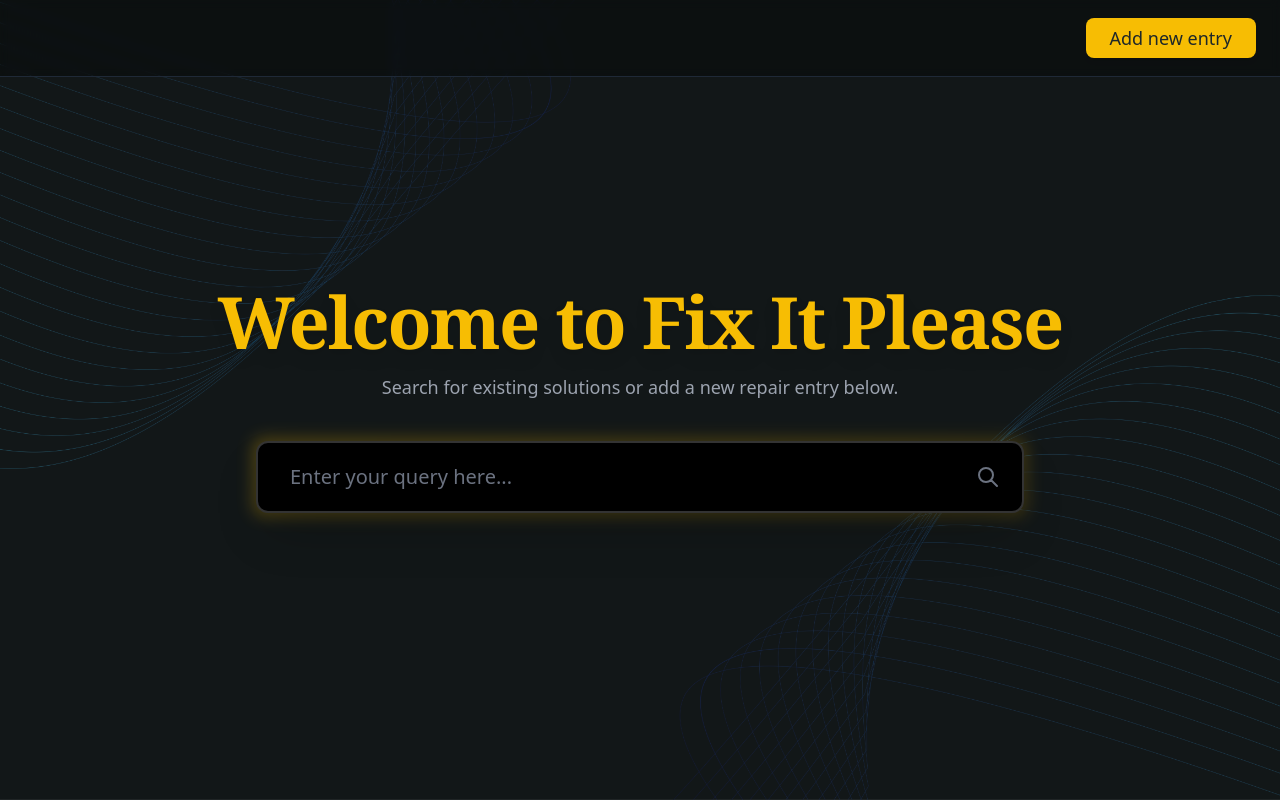
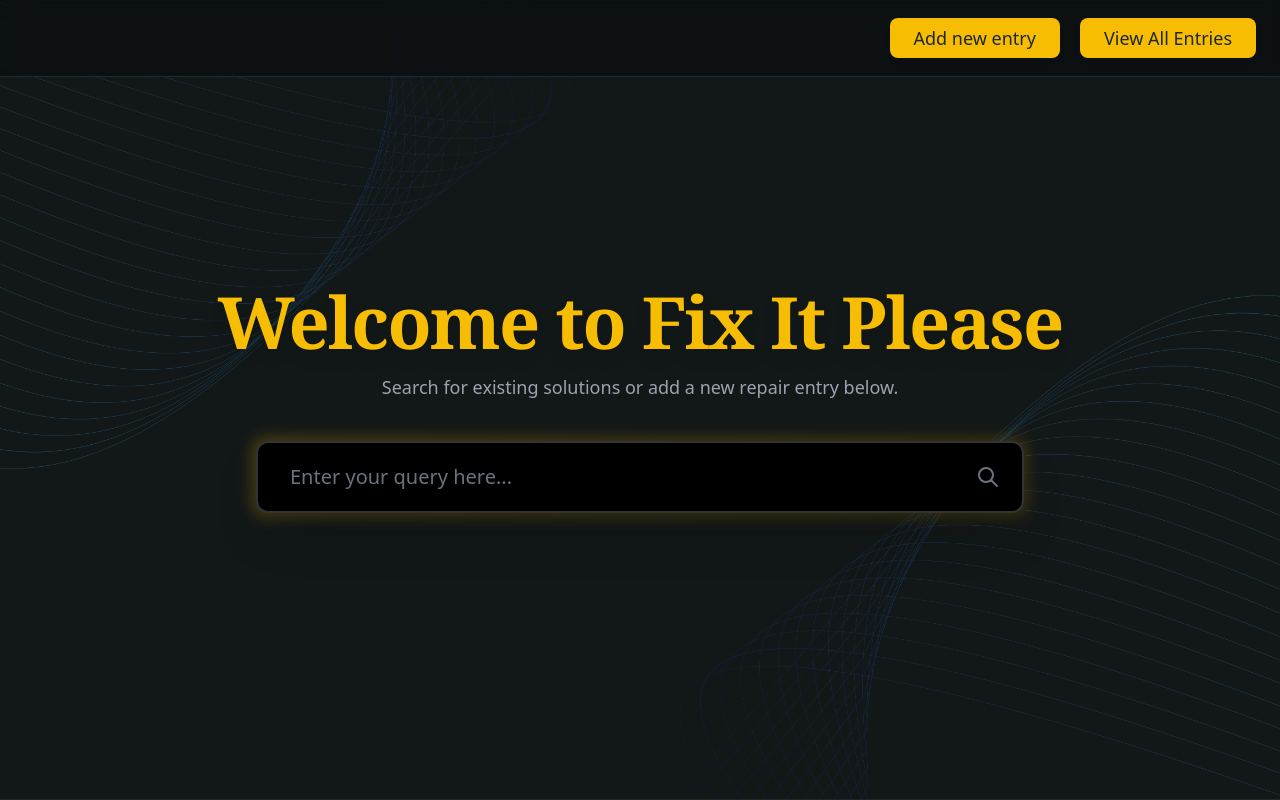
Before and after one commit to SambaranBanerjee/Fix-It-Please, a Next.js app in the folder fix-it-please/: page /pages/landing in a window 1280 px wide. Built offline with nearby package versions, Linux system fonts and the light colour scheme.

Commit message:
Added a button in landing page to access the view-queries page.

```diff
--- a/fix-it-please/app/pages/landing/page.tsx
+++ b/fix-it-please/app/pages/landing/page.tsx
@@ -32,7 +32,6 @@ export default function LandingPage() {
   const [suggestions, setSuggestions] = useState<Suggestion[]>([]);
   const [showSuggestions, setShowSuggestions] = useState(false);
 
-  // 300ms delay is standard for UX
   const debouncedQuery = useDebounce(query, 300);
   const wrapperRef = useRef<HTMLDivElement>(null);
 
@@ -83,15 +82,25 @@ export default function LandingPage() {
     <div className="min-h-screen bg-[#1e2729] flex flex-col text-white vertical-scroll">
 
       {/* Header Section */}
-      <header className="w-full p-6 flex justify-end items-center border-b border-gray-800 bg-[#000000]/30 backdrop-blur-sm sticky top-0 z-50">
+      <header className="w-full p-6 flex justify-end items-center gap-5 border-b border-gray-800 bg-[#000000]/30 backdrop-blur-sm sticky top-0 z-50">
         <div>
-            <Link href='/add-entry' className="bg-[#F7BD03] text-[#1e2729] font-bold py-2 px-6 rounded-lg shadow-md
+            <Link href='/pages/add-entry' className="bg-[#F7BD03] text-[#1e2729] font-bold py-2 px-6 rounded-lg shadow-md
                         hover:bg-[#ffffff] hover:text-[#1e2729]
                         hover:shadow-[0_0_15px_rgba(247,189,3,0.4)] transition-all duration-300 ease-in-out transform
                         hover:-translate-y-0.5 focus:outline-none focus:ring-4 focus:ring-yellow-200
                         text-lg font-medium"
             >
                 Add new entry
+            </Link>
+        </div>
+        <div>
+            <Link href='/pages/view-queries' className="bg-[#F7BD03] text-[#1e2729] font-bold py-2 px-6 rounded-lg shadow-md
+                        hover:bg-[#ffffff] hover:text-[#1e2729]
+                        hover:shadow-[0_0_15px_rgba(247,189,3,0.4)] transition-all duration-300 ease-in-out transform
+                        hover:-translate-y-0.5 focus:outline-none focus:ring-4 focus:ring-yellow-200
+                        text-lg font-medium"
+            >
+                View All Entries
             </Link>
         </div>
       </header>
```
